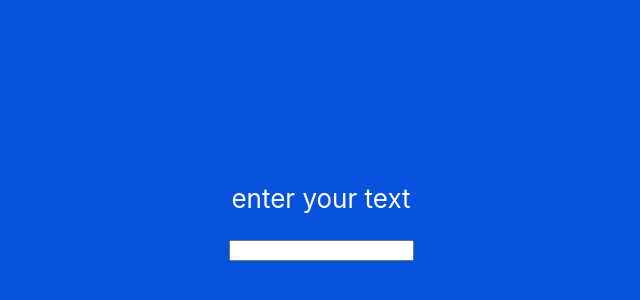
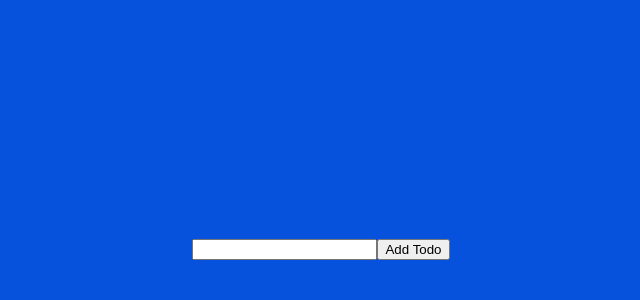
Before and after one commit to ahjam-taoufik/cv-formation-udemy01-01-fondamentaux, a React (Create React App) app: page / in a window 1280 px wide. Shown: the part 156-456 px from the top of the page, without its empty margins (319-959 px from the left). Built offline with nearby package versions, Linux system fonts and the light colour scheme.

Commit message:
use useRef

```diff
--- a/src/App.js
+++ b/src/App.js
@@ -1,32 +1,32 @@
-import { useEffect, useState } from 'react';
+import { useEffect, useRef, useState } from 'react';
 import './App.css';
 
+function App() {
+  const RefInput=useRef()
+  const [value, setValue] = useState(null);
+  const [items, setItems] = useState([]);
 
 
-function App() {
-  const [name,setName]=useState(null)
-  const [isVisible,setVisible]=useState(null)
+  const HandleChange = (e) => {
+    setValue(e.target.value);
+  };
 
-  const HandleChange=(e)=>{
-      setName(e.target.value)
+  const HandleSubmit=(e)=>{
+    e.preventDefault();
+    if(value) {
+      setItems([...items,value]);
+    }
+     setValue(null)
+     RefInput.current.value =null
   }
-
-
-  useEffect(() => {
-      setVisible(!!name)
-      console.log('name : ',!!name);
-
-  }, [name])
-
 
   return (
     <div className="App">
       <header className="App-header">
-            {!isVisible && <p>enter your text </p>}
-           <input onChange={HandleChange}></input>
-
-            <h1>{name && `Learn ${name}`}</h1>
-
+        <form onSubmit={HandleSubmit}>
+        <input ref={RefInput} onChange={HandleChange}></input>
+          <button>Add Todo </button>
+        </form>
       </header>
     </div>
   );
```
